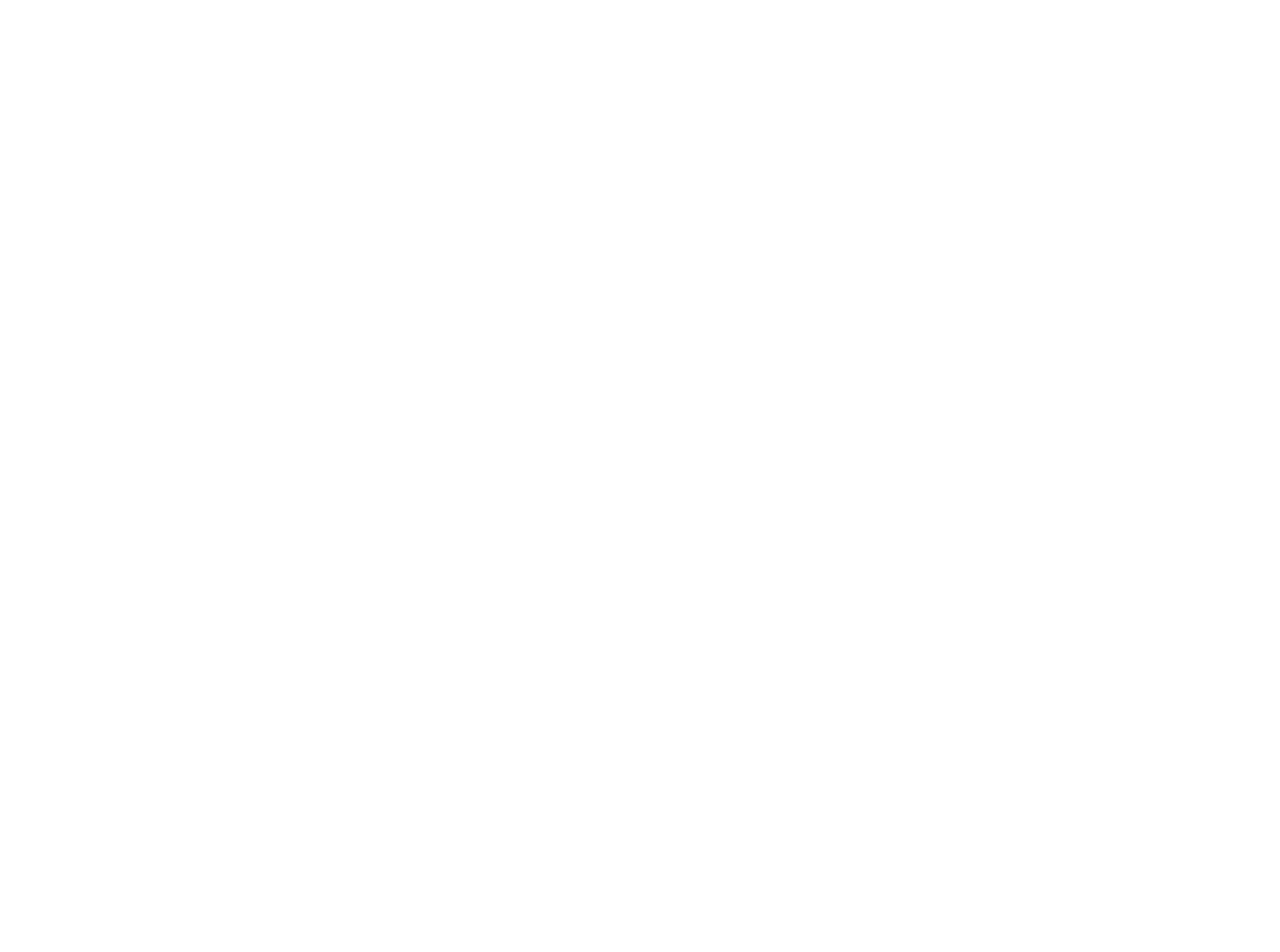
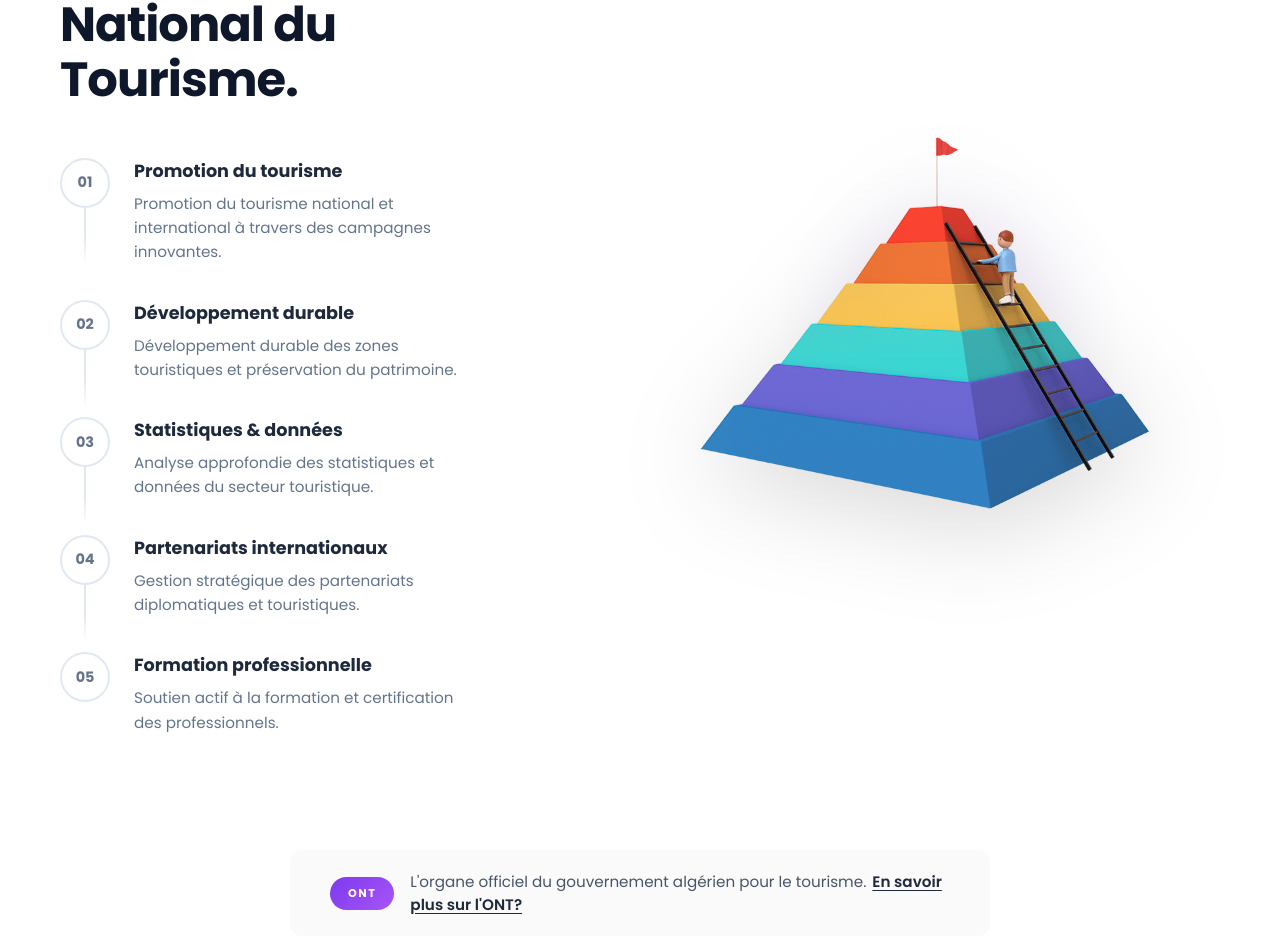
Before and after one commit to ilyesbourouba/ONT, a React (Vite) app: page / in a window 1280 px wide. Shown: the part 1016-1968 px from the top of the page. Before the commit the page ends 800 px from the top, so only its background shows below. Built offline with nearby package versions, Linux system fonts and the light colour scheme.

Commit message:
feat: add About ONT section with mission timeline, illustration, and responsive styling.

```diff
--- a/src/App.jsx
+++ b/src/App.jsx
@@ -1,6 +1,7 @@
 import { useLanguage } from './context/LanguageContext';
 import Header from './components/Header';
 import Hero from './components/Hero';
+import AboutONT from './components/AboutONT';
 import './App.css';
 
 function App() {
@@ -10,6 +11,7 @@
     <div className={`app ${isRTL ? 'rtl' : 'ltr'}`}>
       <Header />
       <Hero />
+      <AboutONT />
     </div>
   );
 }
--- /dev/null
+++ b/src/components/AboutONT.css
@@ -0,0 +1,402 @@
+/* ==================== */
+/* ABOUT ONT - MODERN DESIGN */
+/* ==================== */
+
+.about-ont-modern {
+  padding: 100px 60px 60px;
+  background: #ffffff;
+  position: relative;
+  overflow: hidden;
+}
+
+.about-ont-wrapper {
+  max-width: 1300px;
+  margin: 0 auto;
+  display: grid;
+  grid-template-columns: 1fr 1fr;
+  gap: 80px;
+  align-items: center;
+}
+
+/* ==================== */
+/* LEFT CONTENT */
+/* ==================== */
+
+.about-ont-left {
+  padding-right: 40px;
+}
+
+.section-badge {
+  display: inline-block;
+  padding: 8px 20px;
+  background: linear-gradient(135deg, #ede9fe, #ddd6fe);
+  color: #7c3aed;
+  font-size: 0.75rem;
+  font-weight: 700;
+  text-transform: uppercase;
+  letter-spacing: 2px;
+  border-radius: 25px;
+  margin-bottom: 24px;
+}
+
+.main-heading {
+  font-size: 3rem;
+  font-weight: 800;
+  color: #0f172a;
+  line-height: 1.15;
+  margin-bottom: 50px;
+  letter-spacing: -1px;
+}
+
+/* ==================== */
+/* TIMELINE */
+/* ==================== */
+
+.timeline-container {
+  display: flex;
+  flex-direction: column;
+  gap: 0;
+}
+
+.timeline-item {
+  display: flex;
+  align-items: flex-start;
+  gap: 24px;
+  position: relative;
+}
+
+.timeline-marker {
+  display: flex;
+  flex-direction: column;
+  align-items: center;
+  flex-shrink: 0;
+}
+
+.timeline-number {
+  width: 50px;
+  height: 50px;
+  display: flex;
+  align-items: center;
+  justify-content: center;
+  background: #ffffff;
+  border: 2px solid #e2e8f0;
+  border-radius: 50%;
+  font-size: 0.9rem;
+  font-weight: 700;
+  color: #64748b;
+  transition: all 0.3s ease;
+  position: relative;
+  z-index: 2;
+}
+
+.timeline-item:hover .timeline-number {
+  border-color: #7c3aed;
+  color: #7c3aed;
+  box-shadow: 0 0 0 4px rgba(124, 58, 237, 0.1);
+  transform: scale(1.05);
+}
+
+.timeline-line {
+  width: 2px;
+  height: 60px;
+  background: linear-gradient(180deg, #e2e8f0 0%, #e2e8f0 50%, transparent 100%);
+  margin-top: -2px;
+}
+
+.timeline-content {
+  padding-bottom: 35px;
+}
+
+.timeline-title {
+  font-size: 1.1rem;
+  font-weight: 700;
+  color: #1e293b;
+  margin-bottom: 8px;
+  transition: color 0.3s ease;
+}
+
+.timeline-item:hover .timeline-title {
+  color: #7c3aed;
+}
+
+.timeline-description {
+  font-size: 0.95rem;
+  color: #64748b;
+  line-height: 1.6;
+  max-width: 340px;
+}
+
+/* ==================== */
+/* RIGHT ILLUSTRATION */
+/* ==================== */
+
+.about-ont-right {
+  display: flex;
+  justify-content: center;
+  align-items: center;
+}
+
+.illustration-container {
+  position: relative;
+  width: 100%;
+  max-width: 500px;
+}
+
+.glow-bg {
+  position: absolute;
+  top: 50%;
+  left: 50%;
+  transform: translate(-50%, -50%);
+  width: 350px;
+  height: 350px;
+  background: radial-gradient(circle, rgba(124, 58, 237, 0.08) 0%, transparent 70%);
+  border-radius: 50%;
+  z-index: 0;
+}
+
+.monument-illustration {
+  position: relative;
+  z-index: 1;
+}
+
+.pyramid-image {
+  width: 100%;
+  max-width: 450px;
+  height: auto;
+  filter: drop-shadow(0 25px 50px rgba(0, 0, 0, 0.15));
+  animation: floatMonument 6s ease-in-out infinite;
+}
+
+@keyframes floatMonument {
+
+  0%,
+  100% {
+    transform: translateY(0);
+  }
+
+  50% {
+    transform: translateY(-15px);
+  }
+}
+
+/* ==================== */
+/* CTA BANNER */
+/* ==================== */
+
+.cta-banner {
+  display: flex;
+  align-items: center;
+  justify-content: center;
+  gap: 16px;
+  padding: 20px 40px;
+  margin-top: 80px;
+  background: #fafafa;
+  border-radius: 12px;
+  max-width: 700px;
+  margin-left: auto;
+  margin-right: auto;
+}
+
+.cta-badge {
+  display: inline-flex;
+  align-items: center;
+  justify-content: center;
+  padding: 8px 18px;
+  background: linear-gradient(135deg, #7c3aed, #a855f7);
+  color: #ffffff;
+  font-size: 0.7rem;
+  font-weight: 800;
+  text-transform: uppercase;
+  letter-spacing: 1.5px;
+  border-radius: 20px;
+  flex-shrink: 0;
+}
+
+.cta-text {
+  font-size: 0.95rem;
+  color: #475569;
+}
+
+.cta-link {
+  color: #1e293b;
+  font-weight: 600;
+  text-decoration: underline;
+  text-underline-offset: 3px;
+  margin-left: 6px;
+  transition: color 0.3s ease;
+}
+
+.cta-link:hover {
+  color: #7c3aed;
+}
+
+/* ==================== */
+/* RESPONSIVE DESIGN */
+/* ==================== */
+
+@media (max-width: 1200px) {
+  .about-ont-modern {
+    padding: 80px 40px 50px;
+  }
+
+  .about-ont-wrapper {
+    gap: 50px;
+  }
+
+  .main-heading {
+    font-size: 2.5rem;
+  }
+}
+
+@media (max-width: 992px) {
+  .about-ont-wrapper {
+    grid-template-columns: 1fr;
+    gap: 60px;
+  }
+
+  .about-ont-left {
+    padding-right: 0;
+    order: 1;
+  }
+
+  .about-ont-right {
+    order: 0;
+  }
+
+  .illustration-container {
+    max-width: 380px;
+  }
+
+  .main-heading {
+    font-size: 2.25rem;
+    text-align: center;
+  }
+
+  .section-badge {
+    display: block;
+    text-align: center;
+  }
+
+  .timeline-container {
+    max-width: 450px;
+    margin: 0 auto;
+  }
+}
+
+@media (max-width: 768px) {
+  .about-ont-modern {
+    padding: 60px 24px 40px;
+  }
+
+  .main-heading {
+    font-size: 1.9rem;
+    margin-bottom: 40px;
+  }
+
+  .timeline-number {
+    width: 42px;
+    height: 42px;
+    font-size: 0.8rem;
+  }
+
+  .timeline-line {
+    height: 50px;
+  }
+
+  .timeline-content {
+    padding-bottom: 28px;
+  }
+
+  .timeline-title {
+    font-size: 1rem;
+  }
+
+  .timeline-description {
+    font-size: 0.88rem;
+  }
+
+  .cta-banner {
+    flex-direction: column;
+    text-align: center;
+    gap: 12px;
+    padding: 18px 24px;
+    margin-top: 50px;
+  }
+
+  .cta-link {
+    display: block;
+    margin-left: 0;
+    margin-top: 6px;
+  }
+
+  .illustration-container {
+    max-width: 300px;
+  }
+
+  .glow-bg {
+    width: 250px;
+    height: 250px;
+  }
+}
+
+@media (max-width: 480px) {
+  .about-ont-modern {
+    padding: 50px 16px 30px;
+  }
+
+  .main-heading {
+    font-size: 1.6rem;
+  }
+
+  .timeline-item {
+    gap: 16px;
+  }
+
+  .timeline-number {
+    width: 38px;
+    height: 38px;
+    font-size: 0.75rem;
+  }
+
+  .timeline-line {
+    height: 45px;
+  }
+
+  .timeline-description {
+    max-width: 100%;
+  }
+}
+
+/* ==================== */
+/* RTL SUPPORT */
+/* ==================== */
+
+[dir="rtl"] .about-ont-left {
+  padding-right: 0;
+  padding-left: 40px;
+}
+
+[dir="rtl"] .timeline-item {
+  flex-direction: row-reverse;
+}
+
+[dir="rtl"] .timeline-content {
+  text-align: right;
+}
+
+[dir="rtl"] .cta-link {
+  margin-left: 0;
+  margin-right: 6px;
+}
+
+@media (max-width: 992px) {
+  [dir="rtl"] .about-ont-left {
+    padding-left: 0;
+  }
+}
+
+@media (max-width: 768px) {
+  [dir="rtl"] .cta-link {
+    margin-right: 0;
+  }
+}
--- /dev/null
+++ b/src/components/AboutONT.jsx
@@ -0,0 +1,89 @@
+import { useLanguage } from '../context/LanguageContext';
+import './AboutONT.css';
+
+const AboutONT = () => {
+  const { isRTL } = useLanguage();
+
+  const missions = [
+    {
+      number: '01',
+      title: 'Promotion du tourisme',
+      description: 'Promotion du tourisme national et international à travers des campagnes innovantes.',
+    },
+    {
+      number: '02',
+      title: 'Développement durable',
+      description: 'Développement durable des zones touristiques et préservation du patrimoine.',
+    },
+    {
+      number: '03',
+      title: 'Statistiques & données',
+      description: 'Analyse approfondie des statistiques et données du secteur touristique.',
+    },
+    {
+      number: '04',
+      title: 'Partenariats internationaux',
+      description: 'Gestion stratégique des partenariats diplomatiques et touristiques.',
+    },
+    {
+      number: '05',
+      title: 'Formation professionnelle',
+      description: 'Soutien actif à la formation et certification des professionnels.',
+    },
+  ];
+
+  return (
+    <section className="about-ont-modern">
+      <div className="about-ont-wrapper">
+        {/* Left Content */}
+        <div className="about-ont-left">
+          <span className="section-badge">Institutionnel</span>
+          <h2 className="main-heading">
+            Découvrez l'Office<br />
+            National du Tourisme.
+          </h2>
+
+          <div className="timeline-container">
+            {missions.map((mission, index) => (
+              <div key={index} className="timeline-item">
+                <div className="timeline-marker">
+                  <span className="timeline-number">{mission.number}</span>
+                  {index < missions.length - 1 && <div className="timeline-line"></div>}
+                </div>
+                <div className="timeline-content">
+                  <h3 className="timeline-title">{mission.title}</h3>
+                  <p className="timeline-description">{mission.description}</p>
+                </div>
+              </div>
+            ))}
+          </div>
+        </div>
+
+        {/* Right Illustration */}
+        <div className="about-ont-right">
+          <div className="illustration-container">
+            <div className="glow-bg"></div>
+            <div className="monument-illustration">
+              <img
+                src="/pyramid-illustration.png"
+                alt="Pyramid illustration representing growth and success"
+                className="pyramid-image"
+              />
+            </div>
+          </div>
+        </div>
+      </div>
+
+      {/* Bottom CTA Banner */}
+      <div className="cta-banner">
+        <span className="cta-badge">ONT</span>
+        <span className="cta-text">
+          L'organe officiel du gouvernement algérien pour le tourisme.
+          <a href="#" className="cta-link">En savoir plus sur l'ONT?</a>
+        </span>
+      </div>
+    </section>
+  );
+};
+
+export default AboutONT;
```
Also changed, not shown: public/pyramid-illustration.png (added), 1 other file (tests, documents, lock files or other folders).
